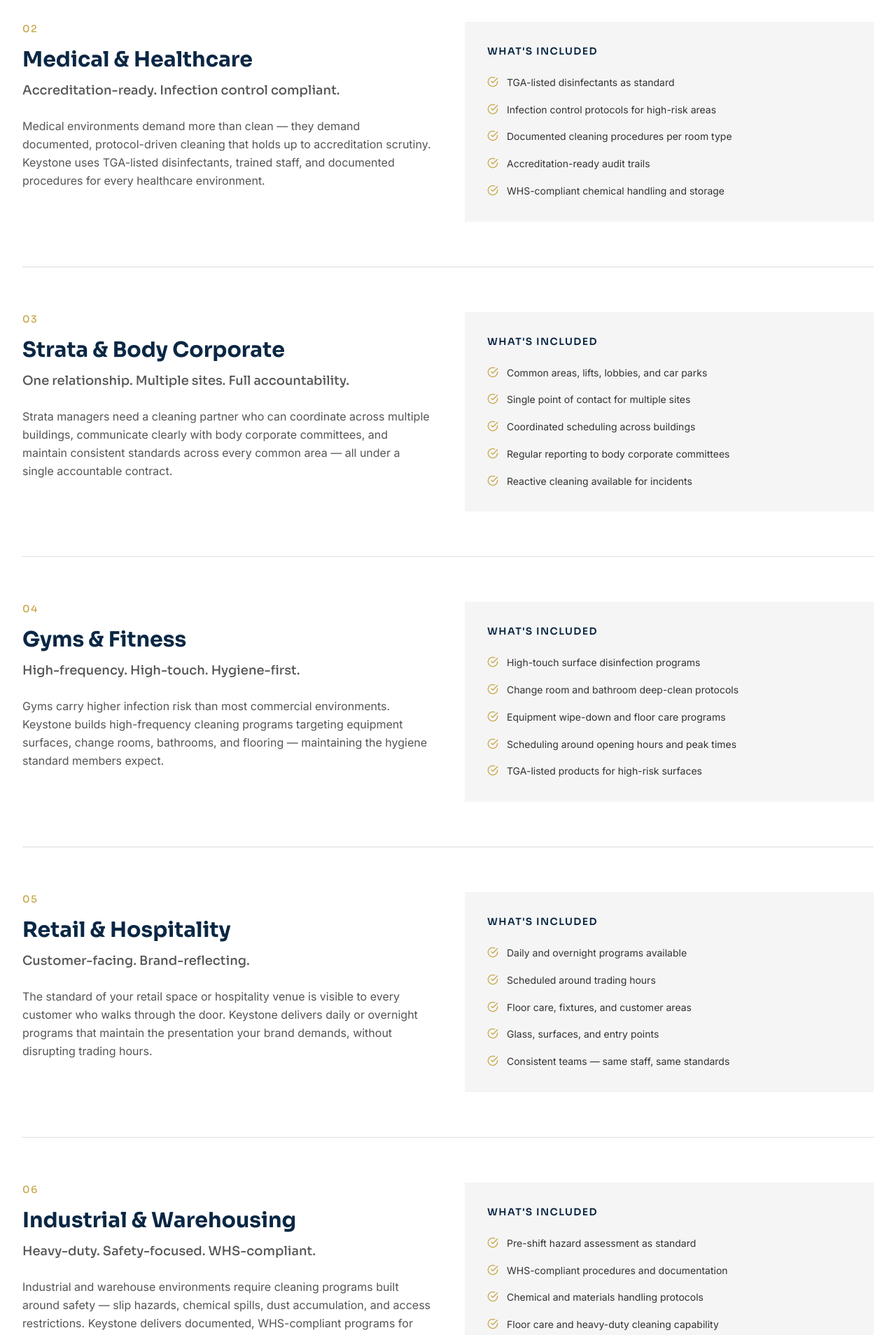
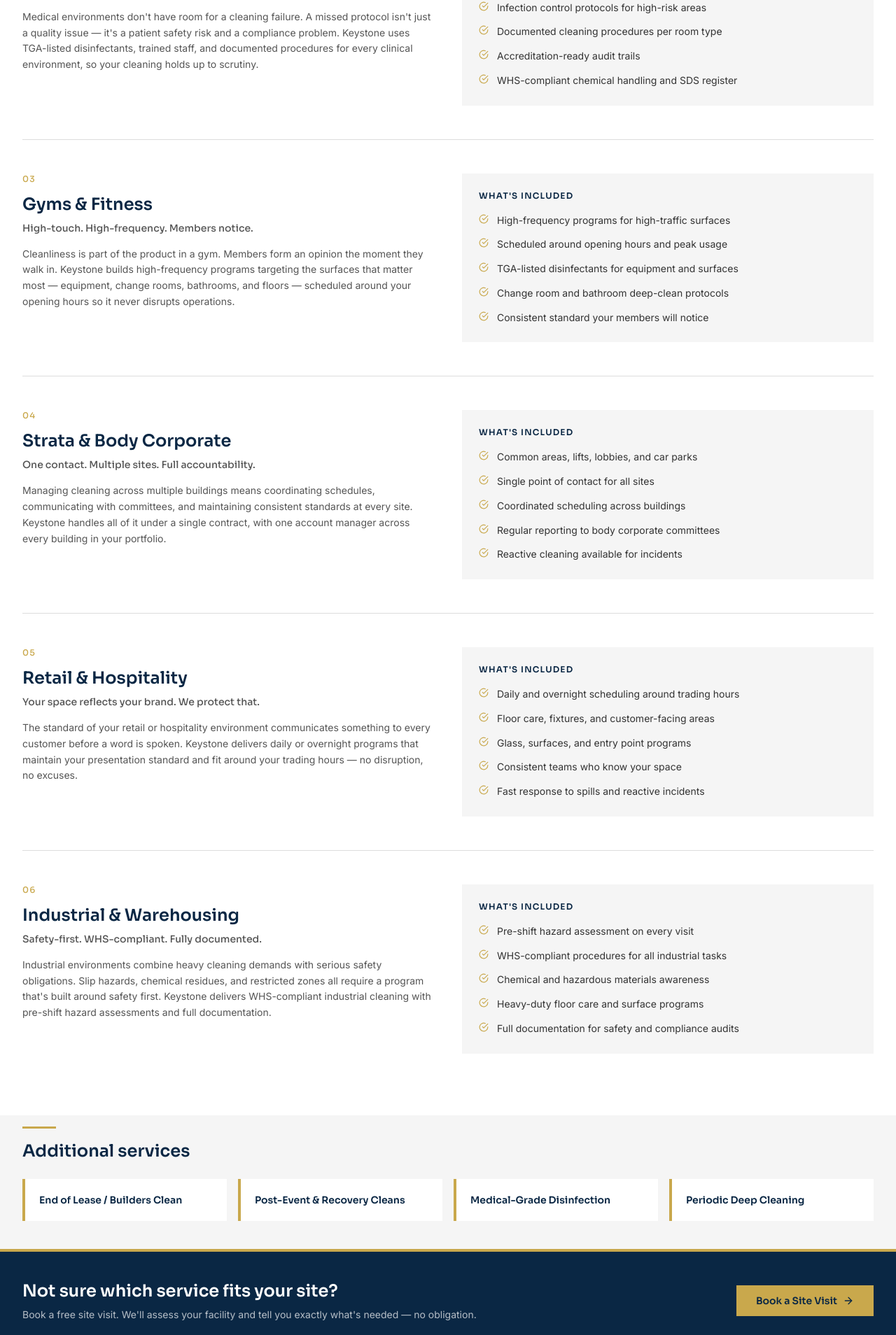
Before and after one commit to Stubbsty/Keystonewebsite, a React (Vite) app: page /services in a window 1280 px wide. Shown: the part 880-2788 px from the top of the page at 70% size. Built offline with nearby package versions, Linux system fonts and the light colour scheme.

Commit message:
Update Services.tsx

```diff
--- a/src/pages/Services.tsx
+++ b/src/pages/Services.tsx
@@ -7,10 +7,10 @@ const services = [
     title: 'Commercial Offices',
     tagline: 'Consistent. Documented. Zero disruption.',
     description:
-      'Professional workplaces need cleaning that happens without being noticed — and evidence that it was done right. Keystone delivers structured programs with signed completion logs, QA reporting, and consistent teams who know your site.',
+      'Office cleaning should happen invisibly. Your team arrives to a clean workplace — no evidence of the process, just the result. Keystone delivers structured programs with consistent teams, signed completion logs, and QA reporting, so you\'re not managing the cleaner on top of everything else.',
     points: [
       'Daily, nightly, and periodic programs available',
-      'Consistent team assigned to your site',
+      'Consistent team assigned to your site — no strangers',
       'Signed completion logs after every visit',
       'Formal QA inspection reporting',
       'Consumables management included where required',
@@ -19,71 +19,71 @@ const services = [
   {
     id: 'medical-healthcare',
     title: 'Medical & Healthcare',
-    tagline: 'Accreditation-ready. Infection control compliant.',
+    tagline: 'Infection control. Accreditation ready. No shortcuts.',
     description:
-      'Medical environments demand more than clean — they demand documented, protocol-driven cleaning that holds up to accreditation scrutiny. Keystone uses TGA-listed disinfectants, trained staff, and documented procedures for every healthcare environment.',
+      'Medical environments don\'t have room for a cleaning failure. A missed protocol isn\'t just a quality issue — it\'s a patient safety risk and a compliance problem. Keystone uses TGA-listed disinfectants, trained staff, and documented procedures for every clinical environment, so your cleaning holds up to scrutiny.',
     points: [
-      'TGA-listed disinfectants as standard',
+      'TGA-listed disinfectants as standard — no substitutions',
       'Infection control protocols for high-risk areas',
       'Documented cleaning procedures per room type',
       'Accreditation-ready audit trails',
-      'WHS-compliant chemical handling and storage',
+      'WHS-compliant chemical handling and SDS register',
+    ],
+  },
+  {
+    id: 'gyms-fitness',
+    title: 'Gyms & Fitness',
+    tagline: 'High-touch. High-frequency. Members notice.',
+    description:
+      'Cleanliness is part of the product in a gym. Members form an opinion the moment they walk in. Keystone builds high-frequency programs targeting the surfaces that matter most — equipment, change rooms, bathrooms, and floors — scheduled around your opening hours so it never disrupts operations.',
+    points: [
+      'High-frequency programs for high-traffic surfaces',
+      'Scheduled around opening hours and peak usage',
+      'TGA-listed disinfectants for equipment and surfaces',
+      'Change room and bathroom deep-clean protocols',
+      'Consistent standard your members will notice',
     ],
   },
   {
     id: 'strata-body-corporate',
     title: 'Strata & Body Corporate',
-    tagline: 'One relationship. Multiple sites. Full accountability.',
+    tagline: 'One contact. Multiple sites. Full accountability.',
     description:
-      'Strata managers need a cleaning partner who can coordinate across multiple buildings, communicate clearly with body corporate committees, and maintain consistent standards across every common area — all under a single accountable contract.',
+      'Managing cleaning across multiple buildings means coordinating schedules, communicating with committees, and maintaining consistent standards at every site. Keystone handles all of it under a single contract, with one account manager across every building in your portfolio.',
     points: [
       'Common areas, lifts, lobbies, and car parks',
-      'Single point of contact for multiple sites',
+      'Single point of contact for all sites',
       'Coordinated scheduling across buildings',
       'Regular reporting to body corporate committees',
       'Reactive cleaning available for incidents',
     ],
   },
   {
-    id: 'gyms-fitness',
-    title: 'Gyms & Fitness',
-    tagline: 'High-frequency. High-touch. Hygiene-first.',
-    description:
-      'Gyms carry higher infection risk than most commercial environments. Keystone builds high-frequency cleaning programs targeting equipment surfaces, change rooms, bathrooms, and flooring — maintaining the hygiene standard members expect.',
-    points: [
-      'High-touch surface disinfection programs',
-      'Change room and bathroom deep-clean protocols',
-      'Equipment wipe-down and floor care programs',
-      'Scheduling around opening hours and peak times',
-      'TGA-listed products for high-risk surfaces',
-    ],
-  },
-  {
     id: 'retail-hospitality',
     title: 'Retail & Hospitality',
-    tagline: 'Customer-facing. Brand-reflecting.',
+    tagline: 'Your space reflects your brand. We protect that.',
     description:
-      'The standard of your retail space or hospitality venue is visible to every customer who walks through the door. Keystone delivers daily or overnight programs that maintain the presentation your brand demands, without disrupting trading hours.',
+      'The standard of your retail or hospitality environment communicates something to every customer before a word is spoken. Keystone delivers daily or overnight programs that maintain your presentation standard and fit around your trading hours — no disruption, no excuses.',
     points: [
-      'Daily and overnight programs available',
-      'Scheduled around trading hours',
-      'Floor care, fixtures, and customer areas',
-      'Glass, surfaces, and entry points',
-      'Consistent teams — same staff, same standards',
+      'Daily and overnight scheduling around trading hours',
+      'Floor care, fixtures, and customer-facing areas',
+      'Glass, surfaces, and entry point programs',
+      'Consistent teams who know your space',
+      'Fast response to spills and reactive incidents',
     ],
   },
   {
     id: 'industrial-warehousing',
     title: 'Industrial & Warehousing',
-    tagline: 'Heavy-duty. Safety-focused. WHS-compliant.',
+    tagline: 'Safety-first. WHS-compliant. Fully documented.',
     description:
-      'Industrial and warehouse environments require cleaning programs built around safety — slip hazards, chemical spills, dust accumulation, and access restrictions. Keystone delivers documented, WHS-compliant programs for large-format facilities.',
+      'Industrial environments combine heavy cleaning demands with serious safety obligations. Slip hazards, chemical residues, and restricted zones all require a program that\'s built around safety first. Keystone delivers WHS-compliant industrial cleaning with pre-shift hazard assessments and full documentation.',
     points: [
-      'Pre-shift hazard assessment as standard',
-      'WHS-compliant procedures and documentation',
-      'Chemical and materials handling protocols',
-      'Floor care and heavy-duty cleaning capability',
-      'Documented audit trails for compliance',
+      'Pre-shift hazard assessment on every visit',
+      'WHS-compliant procedures for all industrial tasks',
+      'Chemical and hazardous materials awareness',
+      'Heavy-duty floor care and surface programs',
+      'Full documentation for safety and compliance audits',
     ],
   },
 ]
@@ -91,6 +91,7 @@ const services = [
 export default function Services() {
   return (
     <div className="pt-20">
+
       {/* Header */}
       <section className="bg-[#0a2744] text-white relative overflow-hidden">
         <div
@@ -112,45 +113,45 @@ export default function Services() {
             <span className="text-[#C9A84C]">environment.</span>
           </h1>
           <p className="text-white/70 text-base leading-relaxed max-w-xl">
-            Every environment is different. Every Keystone program is built around the specific requirements of your site — not a one-size-fits-all template.
+            Every site is different. Every Keystone program is built around what your environment actually requires — not a template applied regardless of context.
           </p>
         </div>
         <div className="h-1 bg-[#C9A84C]" />
       </section>
 
       {/* Services list */}
-      <section className="py-24 bg-white">
+      <section className="pt-6 pb-10 bg-white">
         <div className="max-w-7xl mx-auto px-4 sm:px-6 lg:px-8">
-          <div className="space-y-16">
+          <div className="space-y-12">
             {services.map((service, index) => (
               <div
                 key={service.id}
-                className={`grid grid-cols-1 lg:grid-cols-2 gap-12 items-start pb-16 ${
+                className={`grid grid-cols-1 lg:grid-cols-2 gap-10 items-start pb-12 ${
                   index < services.length - 1 ? 'border-b border-[#dddddd]' : ''
                 }`}
               >
                 <div>
-                  <p className="font-heading text-[#C9A84C] font-medium text-sm tracking-widest uppercase mb-4">
+                  <p className="font-heading text-[#C9A84C] font-medium text-xs tracking-widest uppercase mb-3">
                     {String(index + 1).padStart(2, '0')}
                   </p>
-                  <h2 className="font-heading font-bold text-3xl text-[#0a2744] mb-3">
+                  <h2 className="font-heading font-semibold text-2xl text-[#0a2744] mb-2">
                     {service.title}
                   </h2>
-                  <p className="font-heading text-[#555555] text-lg font-medium mb-6">
+                  <p className="font-heading text-[#555555] text-sm font-medium mb-4">
                     {service.tagline}
                   </p>
-                  <p className="text-[#555555] text-base leading-relaxed">
+                  <p className="text-[#555555] text-sm leading-relaxed">
                     {service.description}
                   </p>
                 </div>
-                <div className="bg-[#f5f5f5] p-8">
-                  <h3 className="font-heading font-semibold text-sm text-[#0a2744] tracking-widest uppercase mb-6">
+                <div className="bg-[#f5f5f5] p-6">
+                  <h3 className="font-heading font-semibold text-xs text-[#0a2744] tracking-widest uppercase mb-4">
                     What's included
                   </h3>
-                  <ul className="space-y-4">
+                  <ul className="space-y-3">
                     {service.points.map((point) => (
                       <li key={point} className="flex items-start gap-3">
-                        <CheckCircle size={16} className="text-[#C9A84C] mt-0.5 shrink-0" />
+                        <CheckCircle size={14} className="text-[#C9A84C] mt-0.5 shrink-0" />
                         <span className="text-[#333333] text-sm leading-relaxed">{point}</span>
                       </li>
                     ))}
@@ -162,23 +163,23 @@ export default function Services() {
         </div>
       </section>
 
-      {/* Also offer */}
-      <section className="py-20 bg-[#f5f5f5]">
+      {/* Additional services */}
+      <section className="pt-4 pb-10 bg-[#f5f5f5]">
         <div className="max-w-7xl mx-auto px-4 sm:px-6 lg:px-8">
-          <div className="mb-12">
-            <span className="gold-line mb-6" />
-            <h2 className="font-heading font-bold text-3xl text-[#0a2744]">
+          <div className="mb-6">
+            <span className="gold-line mb-4" />
+            <h2 className="font-heading font-semibold text-2xl text-[#0a2744]">
               Additional services
             </h2>
           </div>
-          <div className="grid grid-cols-1 sm:grid-cols-2 lg:grid-cols-4 gap-6">
+          <div className="grid grid-cols-1 sm:grid-cols-2 lg:grid-cols-4 gap-4">
             {[
               'End of Lease / Builders Clean',
               'Post-Event & Recovery Cleans',
               'Medical-Grade Disinfection',
               'Periodic Deep Cleaning',
             ].map((item) => (
-              <div key={item} className="bg-white p-6 border-l-4 border-[#C9A84C]">
+              <div key={item} className="bg-white p-5 border-l-4 border-[#C9A84C]">
                 <p className="font-heading font-semibold text-sm text-[#0a2744]">{item}</p>
               </div>
             ))}
@@ -187,27 +188,28 @@ export default function Services() {
       </section>
 
       {/* CTA */}
-      <section className="bg-[#C9A84C]">
-        <div className="max-w-7xl mx-auto px-4 sm:px-6 lg:px-8 py-16">
-          <div className="flex flex-col lg:flex-row items-center justify-between gap-8">
+      <section className="bg-[#0a2744] border-t-4 border-[#C9A84C]">
+        <div className="max-w-7xl mx-auto px-4 sm:px-6 lg:px-8 py-10">
+          <div className="flex flex-col lg:flex-row items-center justify-between gap-6">
             <div>
-              <h2 className="font-heading font-bold text-3xl text-[#0a2744] mb-3">
+              <h2 className="font-heading font-semibold text-2xl text-white mb-2">
                 Not sure which service fits your site?
               </h2>
-              <p className="text-[#0a2744]/70 text-lg">
-                Book a free site visit and we'll assess your facility and recommend the right program.
+              <p className="text-white/70 text-sm">
+                Book a free site visit. We'll assess your facility and tell you exactly what's needed — no obligation.
               </p>
             </div>
             <Link
               to="/contact"
-              className="shrink-0 inline-flex items-center gap-2 bg-[#0a2744] hover:bg-[#0f3460] text-white font-heading font-semibold px-8 py-4 transition-colors duration-200"
+              className="shrink-0 inline-flex items-center gap-2 bg-[#C9A84C] hover:bg-[#a8873a] text-[#0a2744] font-heading font-semibold px-7 py-3 text-sm transition-colors duration-200 whitespace-nowrap"
             >
               Book a Site Visit
-              <ArrowRight size={18} />
+              <ArrowRight size={16} />
             </Link>
           </div>
         </div>
       </section>
+
     </div>
   )
 }
```
